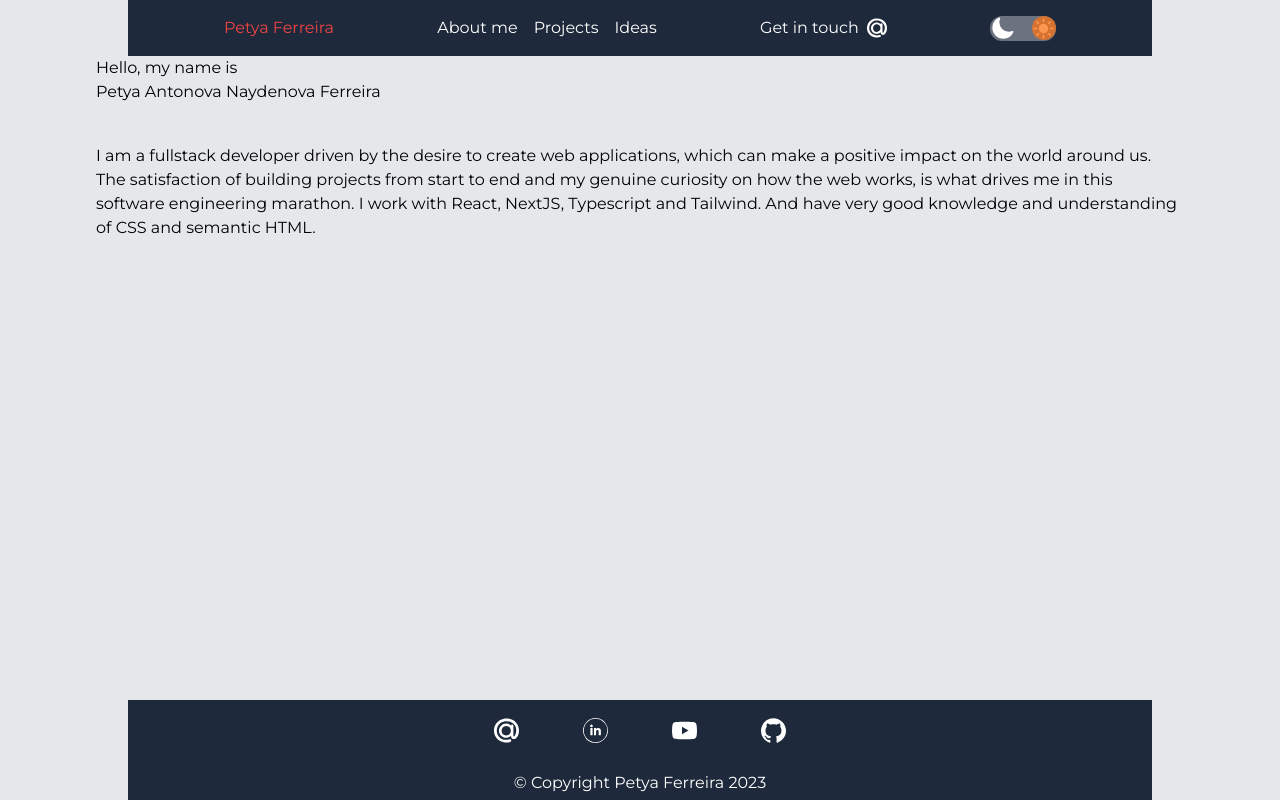
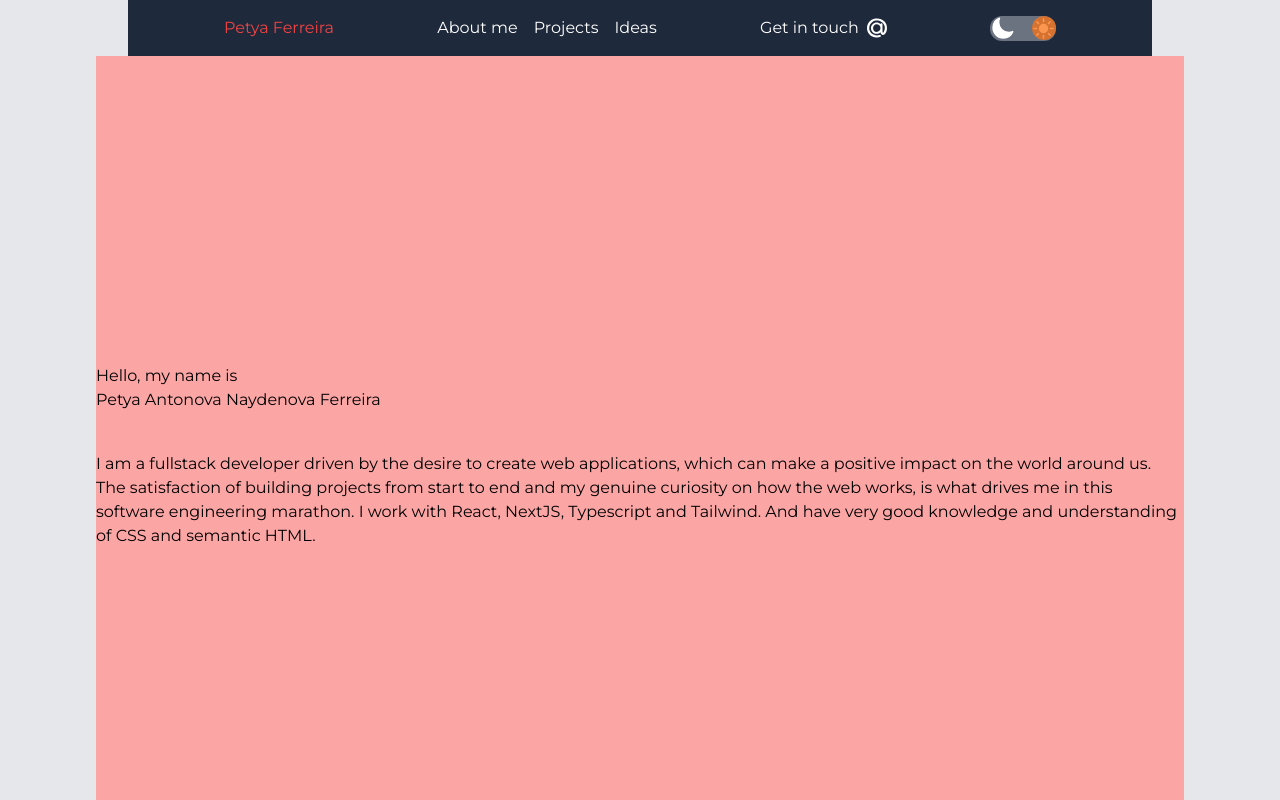
Before and after one commit to PetyaFerreiraDeveloper/portfolio-petya, a Next.js app: page / in a window 1280 px wide. Shown: the top 800 px of the page. Built offline with nearby package versions, Linux system fonts and the light colour scheme.

Commit message:
create hero

```diff
--- /dev/null
+++ b/components/common/category-header/CategoryHeader.tsx
@@ -0,0 +1,11 @@
+import React from "react";
+
+interface Props {
+  text: string;
+}
+
+const CategoryHeader = ({ text }: Props) => {
+  return <h3>{text}</h3>;
+};
+
+export default CategoryHeader;
--- a/components/common/header/HeaderContainer.tsx
+++ b/components/common/header/HeaderContainer.tsx
@@ -11,7 +11,7 @@ const HeaderContainer = () => {
   const [openMenu, setOpenMenu] = useState(true);
 
   return (
-    <header className="bg-slate-800 w-full px-8 lg:px-24 2xl:px-32 3xl:w-9/12 mx-auto max-w-5xl">
+    <header className="bg-slate-800 w-full px-8 lg:px-24 2xl:px-32 3xl:w-9/12 mx-auto max-w-5xl relative ">
       <nav className="text-white flex justify-between items-center w-full">
         <Link href={"/"} className="py-4 text-red-500 ">
           {"Petya Ferreira"}
--- /dev/null
+++ b/components/common/section-header/SectionHeader.tsx
@@ -0,0 +1,11 @@
+import React from "react";
+
+interface Props {
+  text: string;
+}
+
+const SectionHeader = ({ text }: Props) => {
+  return <h4>{text}</h4>;
+};
+
+export default SectionHeader;
--- a/components/common/hero/Hero.tsx
+++ b/components/hero/Hero.tsx
@@ -1,11 +1,14 @@
 import React from "react";
+import CategoryHeader from "../common/category-header/CategoryHeader";
+import SectionHeader from "../common/section-header/SectionHeader";
 
 const Hero = () => {
   return (
-    <section className="flex flex-col gap-10  justify-center">
+    <section className="flex flex-col gap-10 h-screen bg-red-300 justify-center">
       <div>
-        <span>Hello, my name is</span>
-        <h2>Petya Antonova Naydenova Ferreira</h2>
+        <CategoryHeader text={"Hello, my name is"} />
+        <SectionHeader text={"Petya Antonova Naydenova Ferreira"} />
+        <h2></h2>
       </div>
       <p>
         I am a fullstack developer driven by the desire to create web
--- a/pages/_app.tsx
+++ b/pages/_app.tsx
@@ -10,7 +10,7 @@ const montserrat = Montserrat({ subsets: ["latin"] });
 export default function App({ Component, pageProps }: AppProps) {
   return (
     <MyThemeContextProvider>
-      <Layout>
+       <Layout>
         {" "}
         <style jsx global>{`
           html {
--- a/pages/index.tsx
+++ b/pages/index.tsx
@@ -1,7 +1,7 @@
 import { Karla } from 'next/font/google'
 import { Inter } from 'next/font/google'
 import Meta from '@/layout/Meta'
-import Hero from '@/components/common/hero/Hero';
+import Hero from '@/components/hero/Hero';
 
 const karla = Karla({ subsets: ['latin'] });
 const inter = Inter({ subsets: ['latin'] });
```
